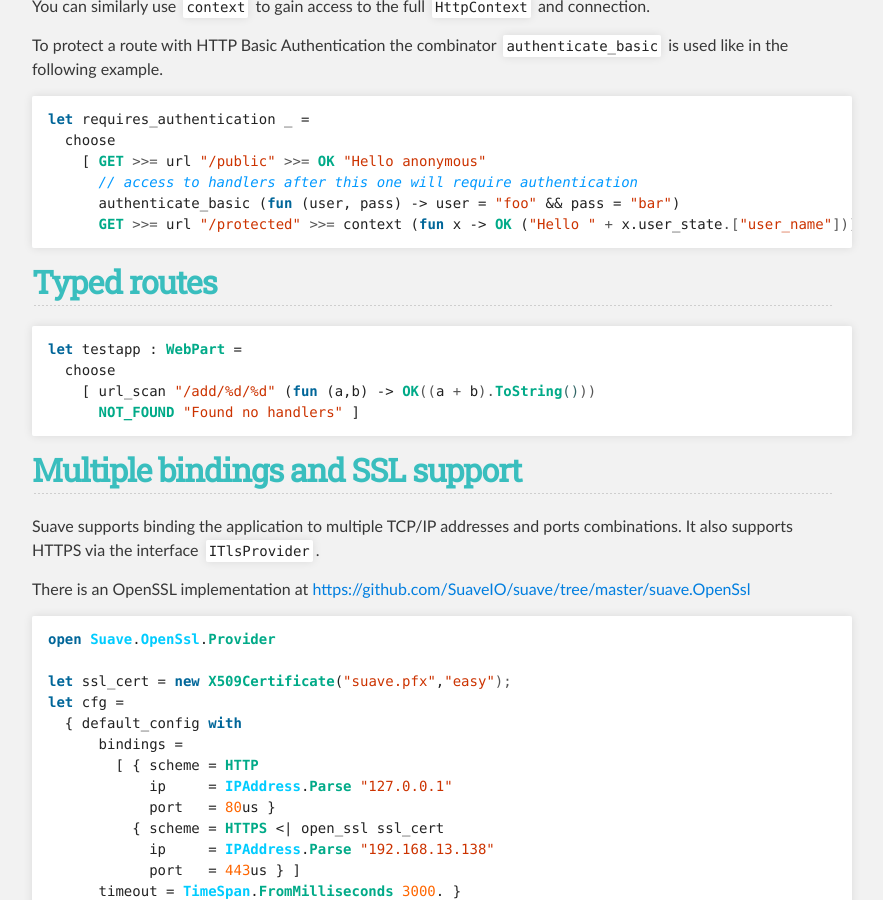
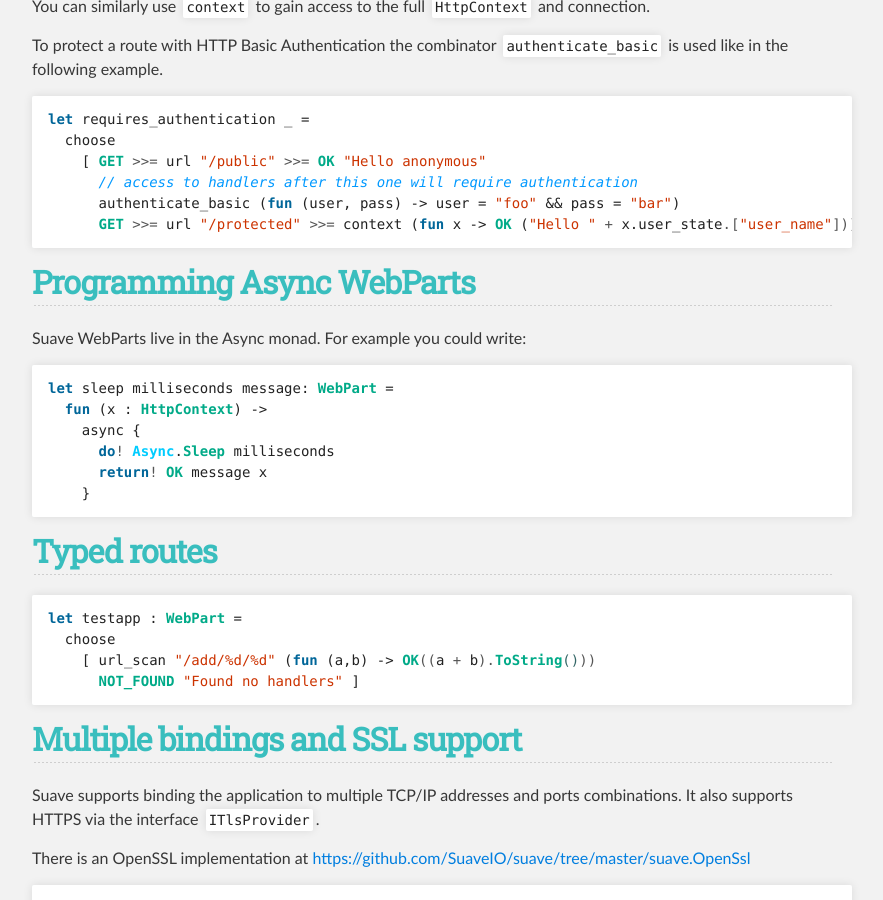
Before and after one commit to SuaveIO/suave, a Jekyll site: the page built from index.md, in a window 1280 px wide and 900 px high, scrolled down 4339 px. Shown: the whole window, without its empty margins (208-1091 px from the left). Built offline with Jekyll 4.4.1, drawn with Linux system fonts in a browser that asks for light colours.

Commit message:
show how to write in the async monad

```diff
--- a/_includes/content.md
+++ b/_includes/content.md
@@ -215,6 +215,20 @@ let requires_authentication _ =
       // access to handlers after this one will require authentication
       authenticate_basic (fun (user, pass) -> user = "foo" && pass = "bar")
       GET >>= url "/protected" >>= context (fun x -> OK ("Hello " + x.user_state.["user_name"])) ]
+{% endhighlight %}
+
+Programming Async WebParts
+------------------------------
+
+Suave WebParts live in the Async monad. For example you could write:
+
+{% highlight fsharp %}
+let sleep milliseconds message: WebPart =
+  fun (x : HttpContext) ->
+    async {
+      do! Async.Sleep milliseconds
+      return! OK message x
+    }
 {% endhighlight %}
 
 Typed routes
```
